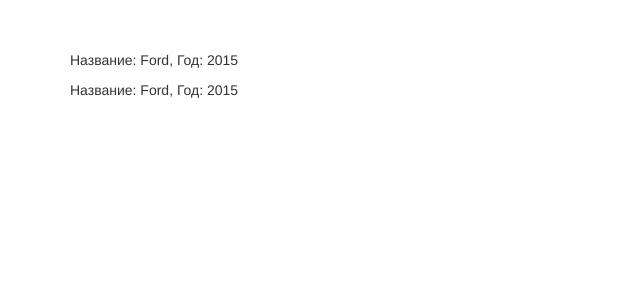
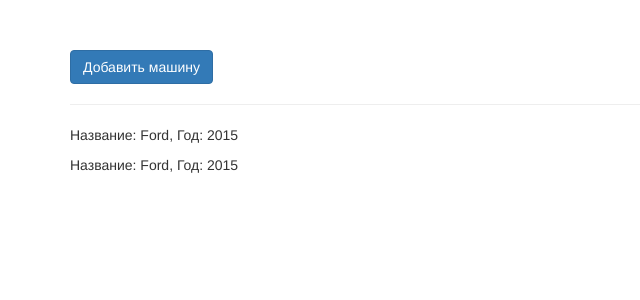
Before and after one commit to sskovalevskiy/angular, an Angular app: page / in a window 1280 px wide. Shown: the top 300 px of the page, without its empty margins (0-640 px from the left). Built offline with nearby package versions, Linux system fonts and the light colour scheme.

Commit message:
В компонент cars добавлена кнопка button с аттрибутом disabled, связанным с полем canAddCar компонента cars

```diff
--- a/src/app/cars/cars.component.html
+++ b/src/app/cars/cars.component.html
@@ -1,2 +1,4 @@
+<button [disabled]="!canAddCar" class="btn btn-primary">Добавить машину</button>
+<hr>
 <app-car></app-car>
 <app-car></app-car>
--- a/src/app/cars/cars.component.ts
+++ b/src/app/cars/cars.component.ts
@@ -1,15 +1,17 @@
-import { Component, OnInit } from '@angular/core';
+import {Component} from '@angular/core';
 
 @Component({
   selector: 'app-cars',
   templateUrl: './cars.component.html',
   styleUrls: ['./cars.component.css']
 })
-export class CarsComponent implements OnInit {
+export class CarsComponent {
 
-  constructor() { }
+  canAddCar: boolean = false;
 
-  ngOnInit() {
+  constructor() {
+    setTimeout(() => {
+      this.canAddCar = true;
+    }, 5000)
   }
-
 }
```
